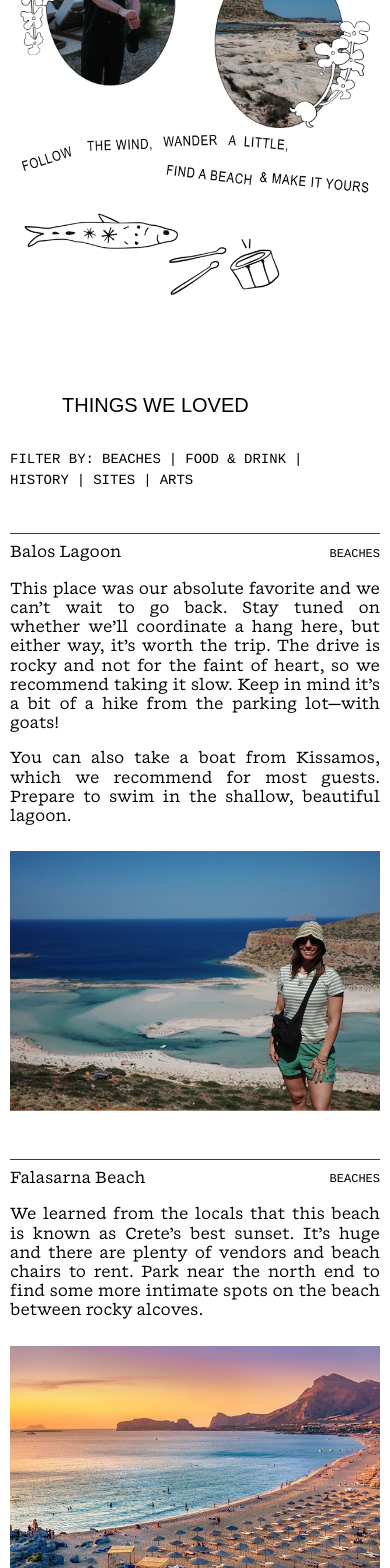
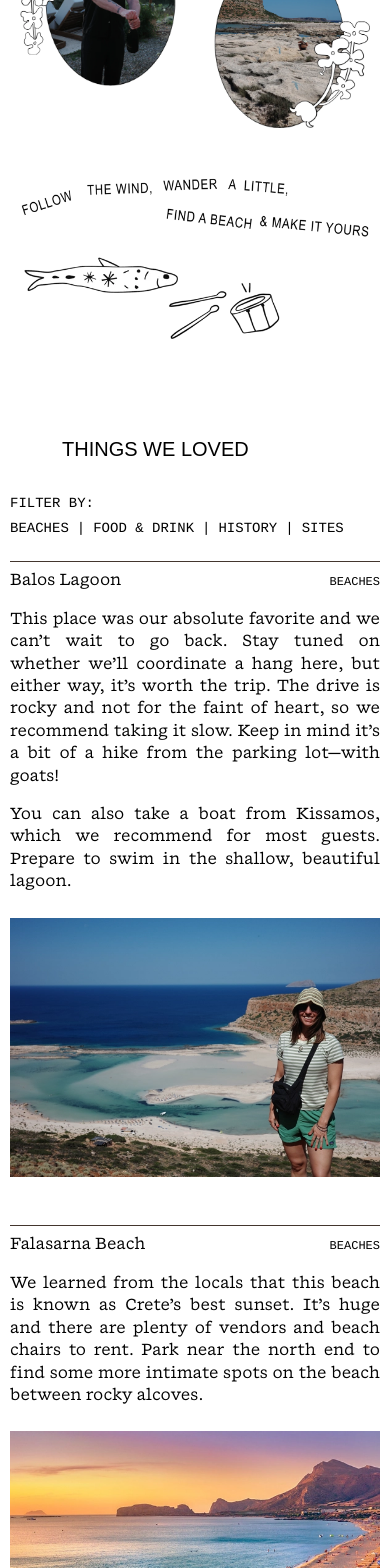
Before and after one commit to ajaxabernathy/courtney-and-ajax, a Next.js app: page /explore-crete in a window 390 px wide. Shown: the part 1080-2648 px from the top of the page. Built offline with nearby package versions, Linux system fonts and the light colour scheme; a web font is replaced by a local one.

Commit message:
fix: card filtering

```diff
--- a/app/explore-crete/page.tsx
+++ b/app/explore-crete/page.tsx
@@ -134,7 +134,7 @@ const exploreItems: ExploreCardData[] = [
   },
   {
     title: "Margarites Village",
-    tag: "Arts",
+    tag: "Sites",
     body: [
       [
         "More in central Crete close to Rethymno, this is a traditional mountain settlement famous for it’s pottery. We ventured over there towards the end of our trip, specifically wanted to check out ",
@@ -293,7 +293,7 @@ export default function ExploreCrete() {
           />
         </div>
 
-        <div className="mt-[4px] md:mt-[140px]">
+        <div className="mt-[48px] md:mt-[140px]">
           <Image
             src="/vectors/fish-lockup-desktop.webp"
             alt="Please join us for our wedding celebration at Gramvousa Restaurant, May 29th, with our family and friends, in Crete, Greece."
--- a/app/globals.css
+++ b/app/globals.css
@@ -26,11 +26,11 @@ nav a {
 }
 
 .text-body {
-  @apply font-wagram-slab text-[16px] md:text-[24px] leading-[140%] md:leading-[140%] tracking-[0%] text-justify;
+  @apply font-wagram-slab text-[16px] md:text-[24px] leading-[140%] tracking-[-2%] text-justify;
 }
 
 .text-body-sm {
-  @apply font-wagram-slab text-[16px] md:text-[18px] leading-[120%] md:leading-[140%] tracking-[0%] text-justify;
+  @apply font-wagram-slab text-[16px] md:text-[18px] leading-[140%] tracking-[-2%] text-justify;
 }
 
 .text-box-header {
--- a/components/ExploreGrid.tsx
+++ b/components/ExploreGrid.tsx
@@ -8,7 +8,6 @@ export const CATEGORIES = [
   "Food & Drink",
   "History",
   "Sites",
-  "Arts",
 ] as const;
 export type Category = (typeof CATEGORIES)[number];
 
@@ -48,8 +47,9 @@ export const ExploreGrid = ({ items }: ExploreGridProps) => {
 
   return (
     <div className="px-[10px] md:px-12">
-      <div className="flex flex-wrap gap-x-2 font-cousine uppercase text-[14px] tracking-[8%] -mb-[30px]">
+      <div className="font-cousine uppercase text-[14px] tracking-[8%]">
         <span>Filter by:</span>
+        <div className="mt-1 flex flex-wrap gap-x-2 font-cousine">
           {CATEGORIES.map((category, index) => (
             <span key={category} className="flex gap-2">
               <button
@@ -66,8 +66,9 @@ export const ExploreGrid = ({ items }: ExploreGridProps) => {
             </span>
           ))}
         </div>
+      </div>
 
-      <div className="grid grid-cols-1 lg:grid-cols-3 gap-x-8 gap-y-12 mt-[72px]">
+      <div className="grid grid-cols-1 lg:grid-cols-3 gap-x-8 gap-y-12 mt-[22px] md:mt-[36px]">
         {visibleItems.map((item) => (
           <ExploreCard key={item.title} {...item} />
         ))}
```
Lines whose indentation alone changed are shown as unchanged.
